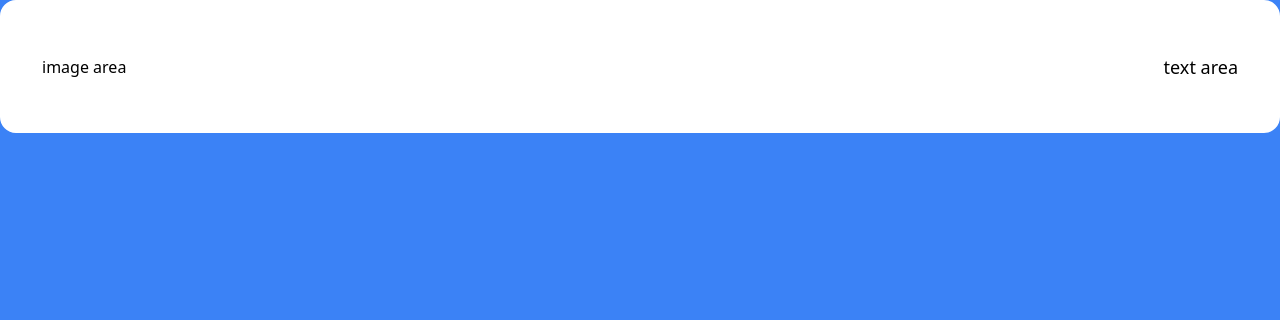
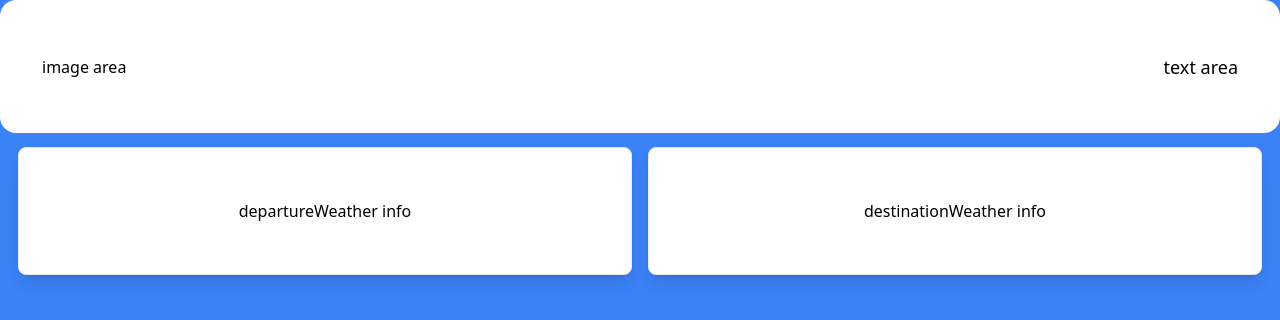
Before and after one commit to KoDongUk/should-i-bring-an-umbrella, a Next.js app: page / in a window 1280 px wide. Shown: the top 320 px of the page. Built offline with nearby package versions, Linux system fonts and the light colour scheme.

Commit message:
feature: quadrangle-weather-card 컴포넌트 생성

```diff
--- a/src/app/page.tsx
+++ b/src/app/page.tsx
@@ -1,10 +1,12 @@
 import { WideWeatherCard } from "@/components/wide-weather-card";
+import { QuadRangleWeatherCard } from "@/components/quadrangle-weather-card";
 
 export default function Home() {
   return (
     <div className="h-screen flex flex-col bg-blue-500">
       <div className="w-full h-1/6 rounded-2xl border-2 border-white bg-white">
         <WideWeatherCard />
+        <QuadRangleWeatherCard />
       </div>
     </div>
   );
--- /dev/null
+++ b/src/components/quadrangle-weather-card.tsx
@@ -0,0 +1,12 @@
+export const QuadRangleWeatherCard = () => {
+  return (
+    <div className="grid grid-cols-2 gap-4 p-4 h-[20vh]">
+      <div className="flex items-center justify-center border rounded-lg shadow-lg bg-white">
+        <p>departureWeather info</p>
+      </div>
+      <div className="flex items-center justify-center border rounded-lg p-4 shadow-lg bg-white">
+        <p>destinationWeather info</p>
+      </div>
+    </div>
+  )
+}
```
